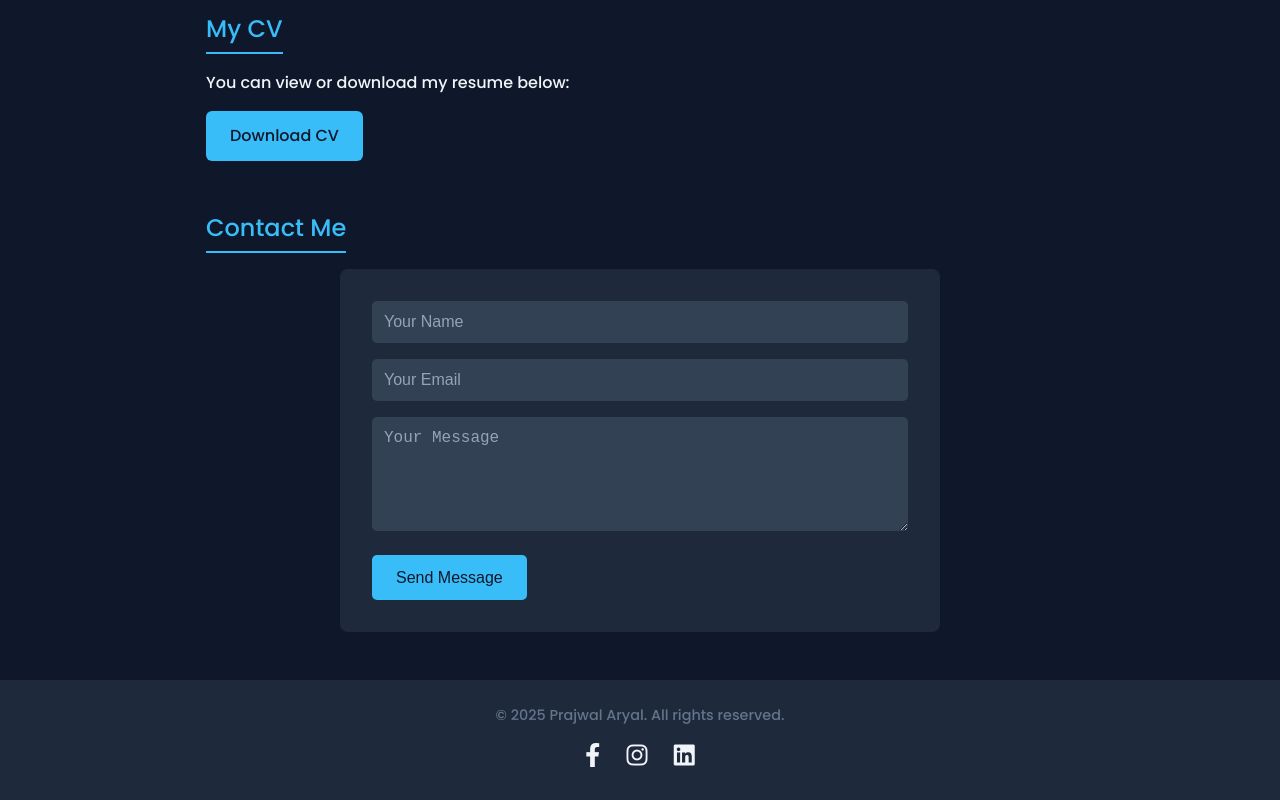
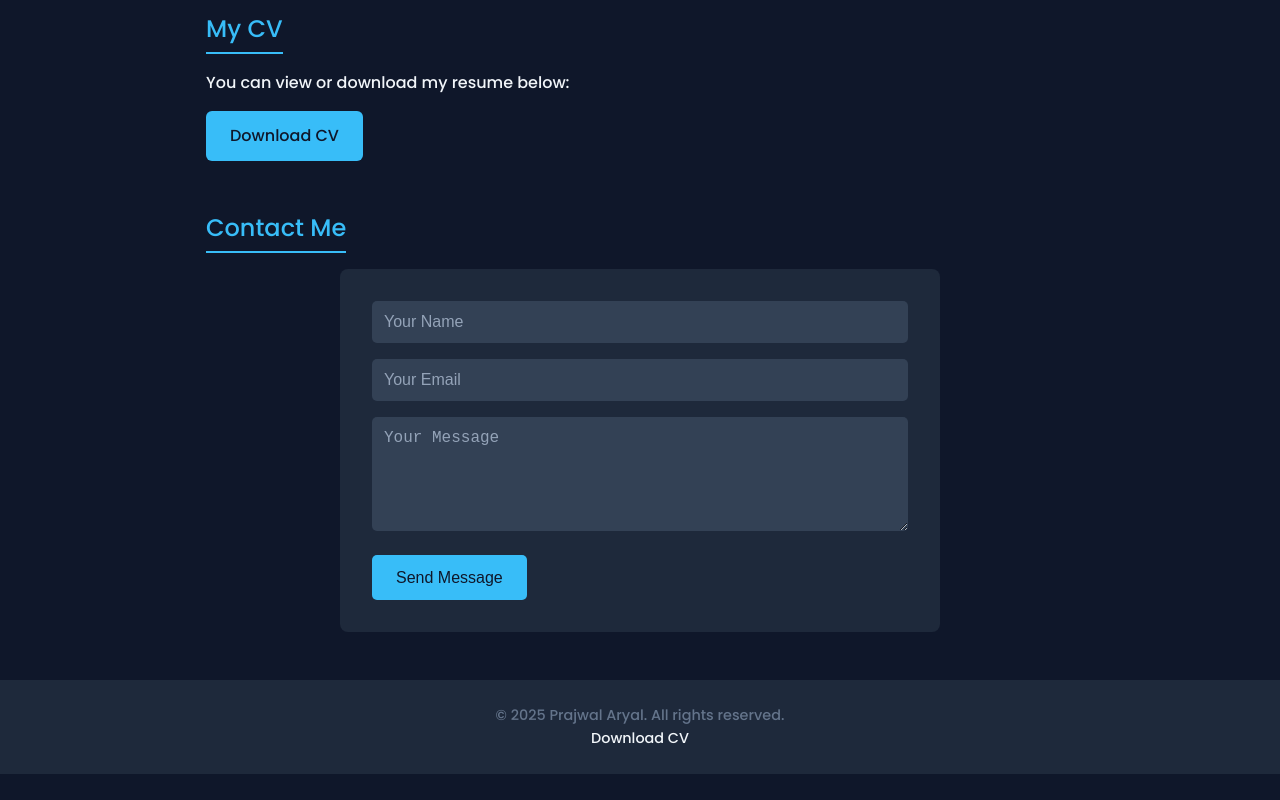
Before and after one commit to 079bel/ppp, a plain HTML site: page index.html in a window 1280 px wide. Shown: the part 1023-1823 px from the top of the page. After the commit the page ends 1797 px from the top, so only its background shows below. Drawn offline with Linux system fonts and the light colour scheme.

Commit message:
Update index.html

```diff
--- a/index.html
+++ b/index.html
@@ -263,13 +263,11 @@
 
   <footer>
     &copy; 2025 Prajwal Aryal. All rights reserved.
-    <div class="social-icons">
-      <a href="https://www.facebook.com/prajwal.aryal.117122/" target="_blank" aria-label="Facebook">
-        <i class="fab fa-facebook-f"></i>
-      </a>
-      <a href="https://www.instagram.com/pprajwal.aryal112/?hl=en" target="_blank" aria-label="Instagram">
-        <i class="fab fa-instagram"></i>
-      </a>
-       <a href="https://www.linkedin.com/in/prajwal-aryal-a72605317" target="_blank" aria-label="Linkedin">
-        <i class="fab fa-linkedin"></i>
-      </a>
+    <div class="social-media">
+                <a href="https://www.linkedin.com/in/prajwal-aryal-a72605317"><i class='bx bxl-linkedin'></i></a>
+                <a href="https://github.com/079bel"><i class='bx bxl-github'></i></a>
+                <a href="https://www.facebook.com/prajwal.aryal.117122"><i class='bx bxl-facebook'></i></a>
+                <a href="https://www.instagram.com/pprajwal.aryal112/?hl=en"><i class='bx bxl-instagram'></i></a>
+            </div>
+            <a href="#" class="btn">Download CV</a>
+        </div>
```
